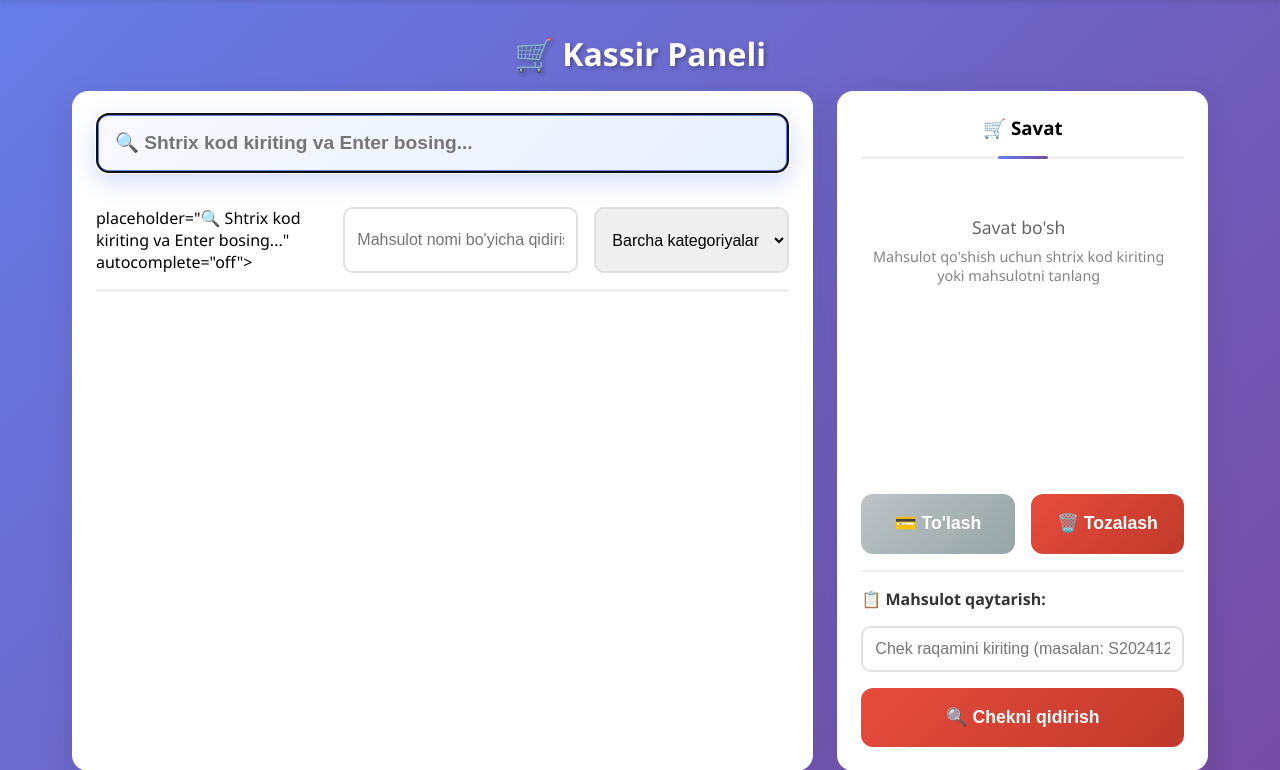
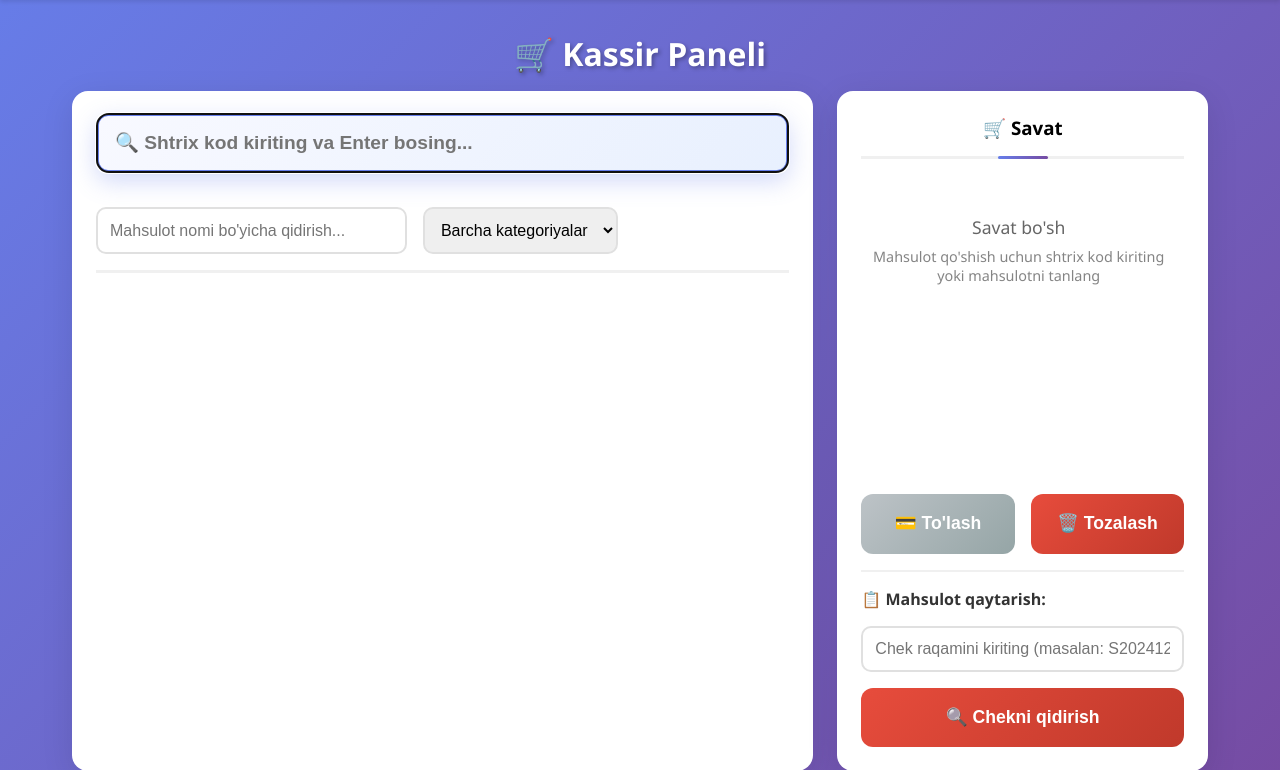
Before and after one commit to theMirmakhmudov/ideal-market, a Django app: page /cashier-dashboard/ in a window 1280 px wide. Shown: the part 70-840 px from the top of the page. Run offline with Django 4.2, Linux system fonts and the light colour scheme; the visitor is signed in with stand-in values (Sample User, id 1); data that the repository does not hold is empty.

Commit message:
Commit fix issues

```diff
--- a/templates/cashier_dashboard.html
+++ b/templates/cashier_dashboard.html
@@ -975,7 +975,6 @@ body {
         <div class="products-section">
             <div class="search-controls">
                 <input type="text" id="barcodeInput" class="barcode-input"
-                       placeholder="🔍 Shtrix kod kiriting va Enter bosing..." autocomplete="off">
                        placeholder="🔍 Shtrix kod kiriting va Enter bosing..." autocomplete="off">
                 <input type="text" id="searchInput" class="search-input"
                        placeholder="Mahsulot nomi bo'yicha qidirish...">
```
